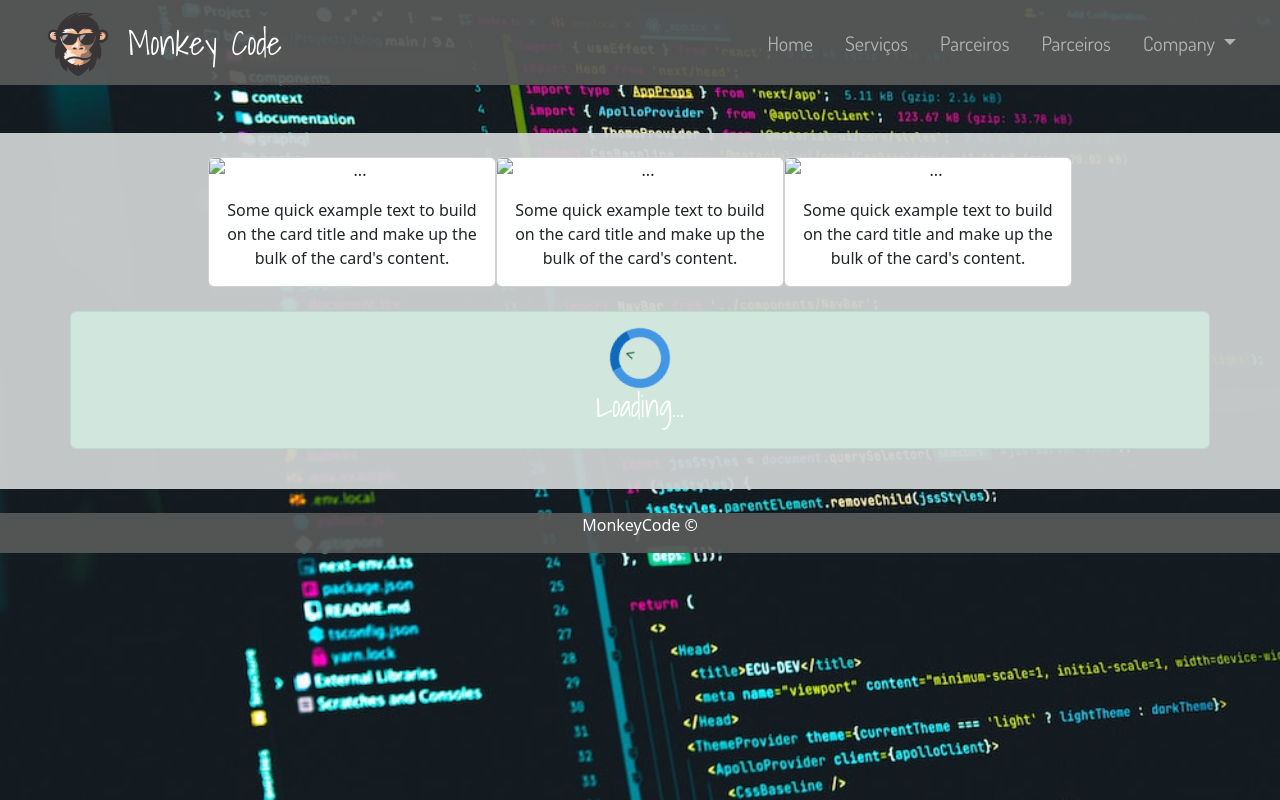
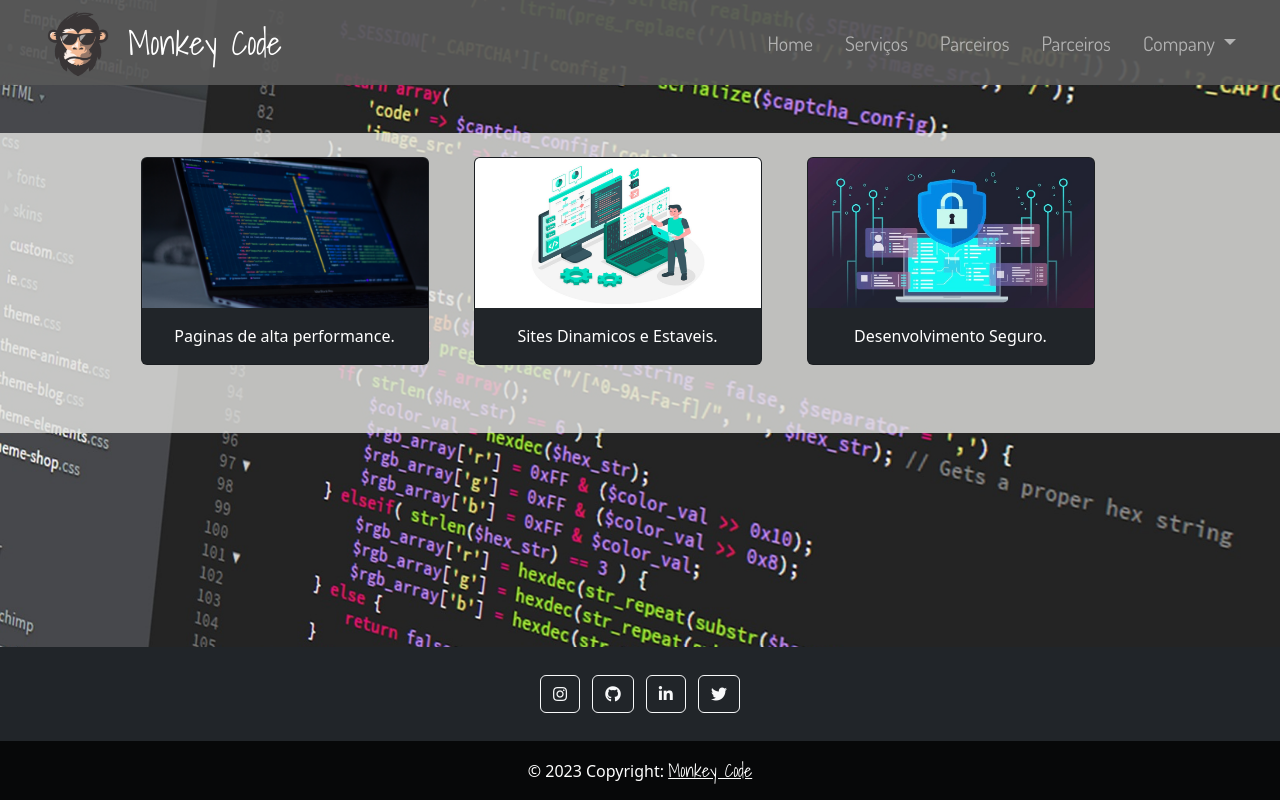
Before and after one commit to ReniverMartins/MonkeyCode, a plain HTML site: page index.html in a window 1280 px wide. Drawn offline with nearby package versions, Linux system fonts and the light colour scheme; a script that the page names is missing.

Commit message:
pages Ok

```diff
--- a/css/main.css
+++ b/css/main.css
@@ -1,9 +1,13 @@
 /*---Default Body---*/
 body {
-    background-image: url(../img/bkg.jpg);
+    margin: 0;
+    position: relative;
+    height: 100vh;
+    width: 100vw;
+    background-image: url(../img/BackGround.jpeg);
     background-repeat: no-repeat;
-    background-attachment: inherit;
     background-size: cover;
+    position: relative;
 }
 
 
@@ -56,8 +60,9 @@ body {
 
 /*-- Conteudo --*/
 .conteudo {
-    background-color: rgba(206, 209, 209, 0.945);
+    background-color: rgba(228, 228, 226, 0.808);
     text-align: center;
+    min-height: 300px;
 }
 
 .conteudo img {
@@ -66,17 +71,44 @@ body {
     max-width: 400px;
 }
 
-.cardsCentral{
+.cardsCentral {
     margin: auto;
     display: flex;
     justify-content: center;
 }
 
-footer{
-    background-color: rgba(88, 88, 88, 0.938);
-    color: white;
-    margin: auto;
-    padding: auto;
-    display: flex;
-    justify-content: center;
+.imgDinamic{
+    height: 150px;
 }
+
+.card-text{
+    text-align: center;
+}
+
+.cardCentral{
+    margin-right: 45px;
+    background-color: #535e67;
+}
+
+
+footer a.text-light:hover {
+    color: #fed136 !important;
+    text-decoration: none;
+}
+
+footer .cizgi {
+    border-right: 1px solid #535e67;
+}
+
+    @media (max-width: 992px) {
+        footer .cizgi {
+            border-right: none;
+        }
+    }
+
+    .fixarRodape {
+        bottom: 0;
+        position: fixed;
+        width: 100%;
+        text-align: center;
+    }
--- a/index.html
+++ b/index.html
@@ -9,6 +9,7 @@
     <link href="https://cdn.jsdelivr.net/npm/bootstrap@5.2.3/dist/css/bootstrap.min.css" rel="stylesheet"
         integrity="sha384-rbsA2VBKQhggwzxH7pPCaAqO46MgnOM80zW1RWuH61DGLwZJEdK2Kadq2F9CUG65" crossorigin="anonymous">
 
+    <link rel="stylesheet" href="//use.fontawesome.com/releases/v5.0.7/css/all.css">
     <link rel="stylesheet" href="./css/imagens.css">
     <link rel="stylesheet" href="./css/fontes.css">
     <link rel="stylesheet" href="./css/main.css">
@@ -56,50 +57,75 @@
             </div>
         </div>
     </nav>
+    <!--# NAVBAR #-->
+
     <br>
     <br>
+
     <div>
         <div class="conteudo">
             <br>
 
-            <!--Cards-->
+            <!--# Cards #-->
             <div class="cardsCentral">
-                <div class="card" style="width: 18rem;">
-                    <img src="..." class="card-img-top" alt="...">
+                <div class="card bg-dark text-white cardCentral" style="width: 18rem;">
+                    <img src="./img/squad.webp" class="card-img-top imgDinamic" alt="...">
                     <div class="card-body">
-                      <p class="card-text">Some quick example text to build on the card title and make up the bulk of the card's content.</p>
+                        <p class="card-text">Paginas de alta performance.</p>
                     </div>
                 </div>
 
-                <div class="card" style="width: 18rem;">
-                    <img src="..." class="card-img-top" alt="...">
+                <div class="card bg-dark text-white cardCentral" style="width: 18rem;">
+                    <img src="./img/developement.jpg" class="card-img-top imgDinamic" alt="...">
                     <div class="card-body">
-                      <p class="card-text">Some quick example text to build on the card title and make up the bulk of the card's content.</p>
+                        <p class="card-text">Sites Dinamicos e Estaveis.</p>
                     </div>
                 </div>
 
-                <div class="card" style="width: 18rem;">
-                    <img src="..." class="card-img-top" alt="...">
+                <div class="card bg-dark text-white cardCentral" style="width: 18rem;">
+                    <img src="./img/Tech.jpg" class="card-img-top imgDinamic" alt="...">
                     <div class="card-body">
-                      <p class="card-text">Some quick example text to build on the card title and make up the bulk of the card's content.</p>
+                        <p class="card-text">Desenvolvimento Seguro.</p>
                     </div>
                 </div>
             </div>
-             <!--EndCards-->
+            <!--# EndCards #-->
+        </div>
+    </div>
 
     <br>
-            <div class="container alert alert-success">
-                <div class="c-loader">^</div>
+    <br>
+    <br>
 
-                <h1 class="loadingText">Loading...</h1>
+    <!--- Footer --->
+    <footer class="bg-dark text-center text-white fixarRodape">
+        <!-- Grid container -->
+        <div class="container p-4 pb-0">
+            <!-- Section: Social media -->
+            <section class="mb-4">
+                <!-- Instagram -->
+                <a class="btn btn-outline-light btn-floating m-1" href="#!" role="button"><i
+                        class="fab fa-instagram"></i></a>
+
+                <!-- Github -->
+                <a class="btn btn-outline-light btn-floating m-1" href="#!" role="button"><i
+                        class="fab fa-github"></i></a>
+
+                <!-- Linkedin -->
+                <a class="btn btn-outline-light btn-floating m-1" href="#!" role="button"><i
+                        class="fab fa-linkedin-in"></i></a>
+
+                <!-- Twitter -->
+                <a class="btn btn-outline-light btn-floating m-1" href="#!" role="button">
+                    <i class="fab fa-twitter"></i></a>
+            </section>
         </div>
-            <br>
+        <div class="text-center p-3" style="background-color: rgba(0, 0, 0, 0.774);">
+            © 2023 Copyright:
+            <a class="text-white " href="#" style="font-family: 'ShadowsInto'; font-size: 18px;">Monkey Code</a>
         </div>
-        <br>
-    </div>
-    <footer>
-        <p>MonkeyCode &copy</p>
     </footer>
+    <!--# Footer #-->
 
     <script src="https://cdn.jsdelivr.net/npm/bootstrap@5.2.3/dist/js/bootstrap.bundle.min.js"
         integrity="sha384-kenU1KFdBIe4zVF0s0G1M5b4hcpxyD9F7jL+jjXkk+Q2h455rYXK/7HAuoJl+0I4"
```
Also changed, not shown: img/BackGround.jpeg (added), img/Tech.jpg (added), img/developement.jpg (added), img/devlop.jpeg (added), img/security.jpg (added), img/squad.webp (added). Lines whose indentation alone changed are shown as unchanged.
